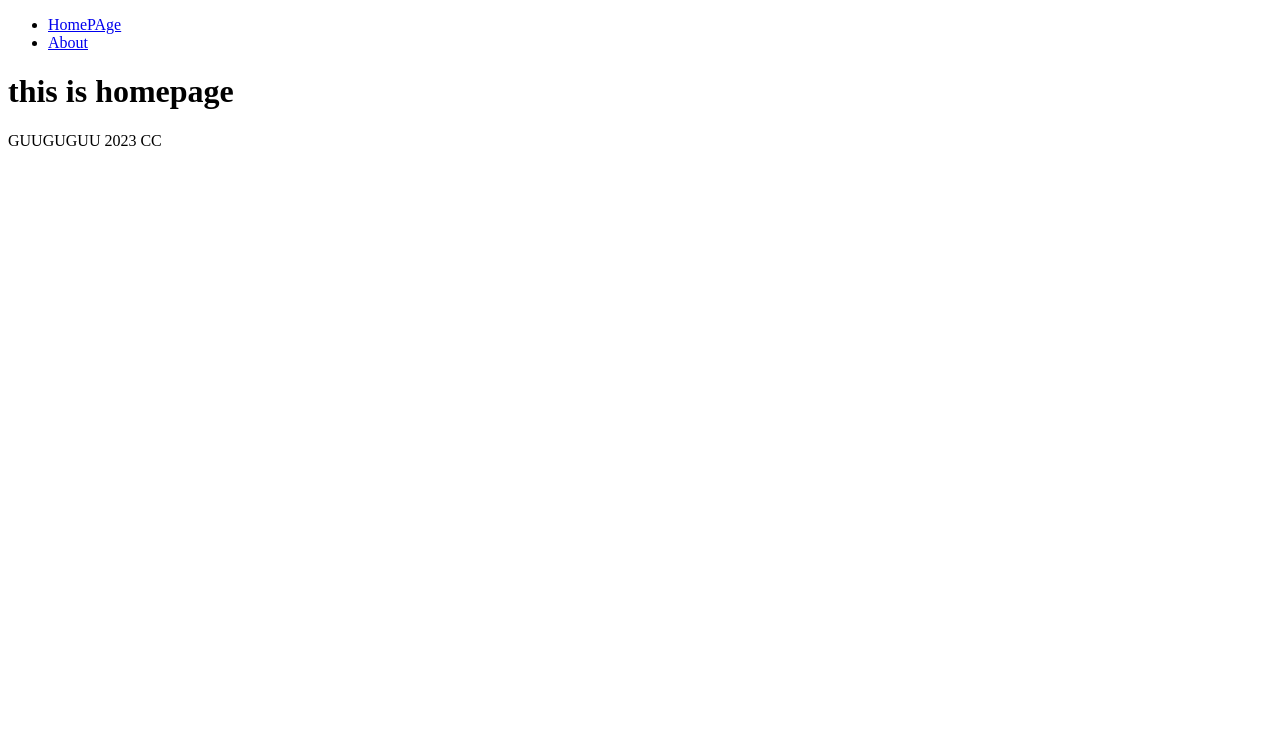
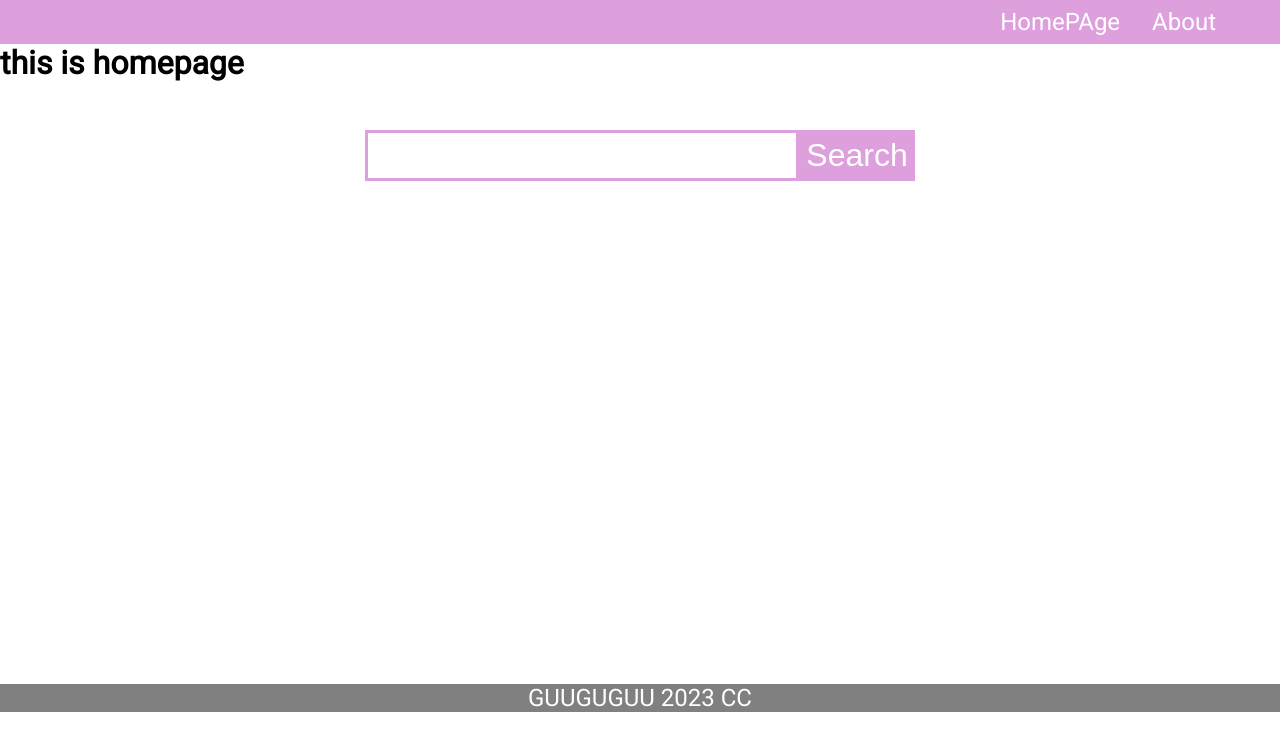
Before and after one commit to Batato8291/React_test, a React (Create React App) app: page / in a window 1280 px wide. Shown: the top 750 px of the page. Built offline with nearby package versions, Linux system fonts and the light colour scheme.

Commit message:
0305_edit

```diff
--- a/public/index.html
+++ b/public/index.html
@@ -2,42 +2,20 @@
 <html lang="en">
   <head>
     <meta charset="utf-8" />
-    <link rel="icon" href="%PUBLIC_URL%/favicon.ico" />
+    <link rel="preconnect" href="https://fonts.googleapis.com" />
+    <link rel="preconnect" href="https://fonts.gstatic.com" crossorigin />
+    <link
+      href="https://fonts.googleapis.com/css2?family=Roboto&display=swap"
+      rel="stylesheet"
+    />
+
     <meta name="viewport" content="width=device-width, initial-scale=1" />
     <meta name="theme-color" content="#000000" />
-    <meta
-      name="description"
-      content="Web site created using create-react-app"
-    />
-    <link rel="apple-touch-icon" href="%PUBLIC_URL%/logo192.png" />
-    <!--
-      manifest.json provides metadata used when your web app is installed on a
-      user's mobile device or desktop. See https://developers.google.com/web/fundamentals/web-app-manifest/
-    -->
-    <link rel="manifest" href="%PUBLIC_URL%/manifest.json" />
-    <!--
-      Notice the use of %PUBLIC_URL% in the tags above.
-      It will be replaced with the URL of the `public` folder during the build.
-      Only files inside the `public` folder can be referenced from the HTML.
 
-      Unlike "/favicon.ico" or "favicon.ico", "%PUBLIC_URL%/favicon.ico" will
-      work correctly both with client-side routing and a non-root public URL.
-      Learn how to configure a non-root public URL by running `npm run build`.
-    -->
     <title>React App</title>
   </head>
   <body>
     <noscript>You need to enable JavaScript to run this app.</noscript>
     <div id="root"></div>
-    <!--
-      This HTML file is a template.
-      If you open it directly in the browser, you will see an empty page.
-
-      You can add webfonts, meta tags, or analytics to this file.
-      The build step will place the bundled scripts into the <body> tag.
-
-      To begin the development, run `npm start` or `yarn start`.
-      To create a production bundle, use `npm run build` or `yarn build`.
-    -->
   </body>
 </html>
--- a/src/components/Footer.js
+++ b/src/components/Footer.js
@@ -1,7 +1,7 @@
 import React from "react";
 
 const Footer = () => {
-  return <footer>GUUGUGUU 2023 CC</footer>;
+  return <footer className="footer">GUUGUGUU 2023 CC</footer>;
 };
 
 export default Footer;
--- a/src/components/Nav.js
+++ b/src/components/Nav.js
@@ -1,14 +1,15 @@
 import React from "react";
+import { Link } from "react-router-dom";
 
 const Nav = () => {
   return (
     <nav>
       <ul>
         <li>
-          <a href="/">HomePAge</a>
+          <Link to="/">HomePAge</Link>
         </li>
         <li>
-          <a href="/about">About</a>
+          <Link to="/about">About</Link>
         </li>
       </ul>
     </nav>
--- a/src/components/Search.js
+++ b/src/components/Search.js
@@ -1,10 +1,10 @@
-import React from "react";
+import React, { useState } from "react";
 
-const Search = () => {
+const Search = ({ search }) => {
   return (
     <div className="search">
       <input type="text" />
-      <button>Search</button>
+      <button onClick={search}>Search</button>
     </div>
   );
 };
--- a/src/index.js
+++ b/src/index.js
@@ -1,13 +1,13 @@
 import React from "react";
-import ReactDOM from "react-dom";
+import ReactDOM from "react-dom/client";
 import App from "./App";
 import { BrowserRouter } from "react-router-dom";
 
-ReactDOM.render(
+const root = ReactDOM.createRoot(document.querySelector("#root"));
+root.render(
   <React.StrictMode>
     <BrowserRouter>
       <App />
     </BrowserRouter>
-  </React.StrictMode>,
-  document.querySelector("#root")
+  </React.StrictMode>
 );
--- /dev/null
+++ b/src/styles/_footer.scss
@@ -0,0 +1,8 @@
+.footer {
+  display: flex;
+  justify-content: center;
+  align-items: center;
+  font-size: 1.5rem;
+  background-color: gray;
+  color: white;
+}
--- /dev/null
+++ b/src/styles/_nav.scss
@@ -0,0 +1,15 @@
+nav {
+  background-color: plum;
+  ul {
+    display: flex;
+    justify-content: flex-end;
+    margin-right: 3rem;
+    li {
+      padding: 0.5rem 1rem;
+      a {
+        font-size: 1.5rem;
+        color: white;
+      }
+    }
+  }
+}
--- /dev/null
+++ b/src/styles/_search.scss
@@ -0,0 +1,17 @@
+.search {
+  display: flex;
+  justify-content: center;
+  align-items: center;
+  padding: 3rem 2rem;
+  input,
+  button {
+    font-size: 2rem;
+    padding: 0.25rem;
+    border: 3px solid plum;
+  }
+  button {
+    background-color: plum;
+    color: white;
+    cursor: pointer;
+  }
+}
--- a/src/styles/all.css
+++ b/src/styles/all.css
@@ -3,6 +3,10 @@
   padding: 0;
   -webkit-box-sizing: border-box;
           box-sizing: border-box;
+}
+
+body {
+  font-family: "Roboto", sans-serif;
 }
 
 a {
@@ -13,4 +17,68 @@ a {
 ul {
   list-style-type: none;
 }
+
+nav {
+  background-color: plum;
+}
+
+nav ul {
+  display: -webkit-box;
+  display: -ms-flexbox;
+  display: flex;
+  -webkit-box-pack: end;
+      -ms-flex-pack: end;
+          justify-content: flex-end;
+  margin-right: 3rem;
+}
+
+nav ul li {
+  padding: 0.5rem 1rem;
+}
+
+nav ul li a {
+  font-size: 1.5rem;
+  color: white;
+}
+
+.search {
+  display: -webkit-box;
+  display: -ms-flexbox;
+  display: flex;
+  -webkit-box-pack: center;
+      -ms-flex-pack: center;
+          justify-content: center;
+  -webkit-box-align: center;
+      -ms-flex-align: center;
+          align-items: center;
+  padding: 3rem 2rem;
+}
+
+.search input,
+.search button {
+  font-size: 2rem;
+  padding: 0.25rem;
+  border: 3px solid plum;
+}
+
+.search button {
+  background-color: plum;
+  color: white;
+  cursor: pointer;
+}
+
+.footer {
+  display: -webkit-box;
+  display: -ms-flexbox;
+  display: flex;
+  -webkit-box-pack: center;
+      -ms-flex-pack: center;
+          justify-content: center;
+  -webkit-box-align: center;
+      -ms-flex-align: center;
+          align-items: center;
+  font-size: 1.5rem;
+  background-color: gray;
+  color: white;
+}
 /*# sourceMappingURL=all.css.map */
--- a/src/styles/all.scss
+++ b/src/styles/all.scss
@@ -3,7 +3,9 @@
   padding: 0;
   box-sizing: border-box;
 }
-
+body {
+  font-family: "Roboto", sans-serif;
+}
 a {
   color: black;
   text-decoration: none;
@@ -11,3 +13,7 @@ a {
 ul {
   list-style-type: none;
 }
+
+@import "./nav";
+@import "./search";
+@import "./footer";
--- a/src/views/About.js
+++ b/src/views/About.js
@@ -2,7 +2,11 @@ import React from "react";
 
 const About = () => {
   return (
-    <div>
+    <div
+      style={{
+        minHeight: "80vh"
+      }}
+    >
       <h1>this is about page</h1>
     </div>
   );
--- a/src/views/Homepage.js
+++ b/src/views/Homepage.js
@@ -1,11 +1,32 @@
-import React from "react";
+import React, { useState } from "react";
 import Search from "../components/Search";
+import "../styles/all.css";
 
 const Homepage = () => {
+  const [input, setInput] = useState("");
+  const searchURL = `https://api.pexels.com/v1/search?query=${input}&per_page=15&page=1`;
+  let [data, setData] = useState(null);
   const auth = "563492ad6f917000010000018ce14e8891404799a12c0e9b7898cf2c";
+  const intialURL = "https://api.pexels.com/v1/curated?page=1&per_page=15";
+  const search = async () => {
+    const dataFetch = await fetch(intialURL, {
+      method: "GET",
+      headers: {
+        Accept: "application/json",
+        Authorization: auth
+      }
+    });
+    let parseData = await dataFetch.json();
+    setData(parseData);
+  };
   return (
-    <div>
+    <div
+      style={{
+        minHeight: "80vh"
+      }}
+    >
       <h1>this is homepage</h1>
+      <Search search={search} />
     </div>
   );
 };
```
Also changed, not shown: 1 other file (tests, documents, lock files or other folders).
